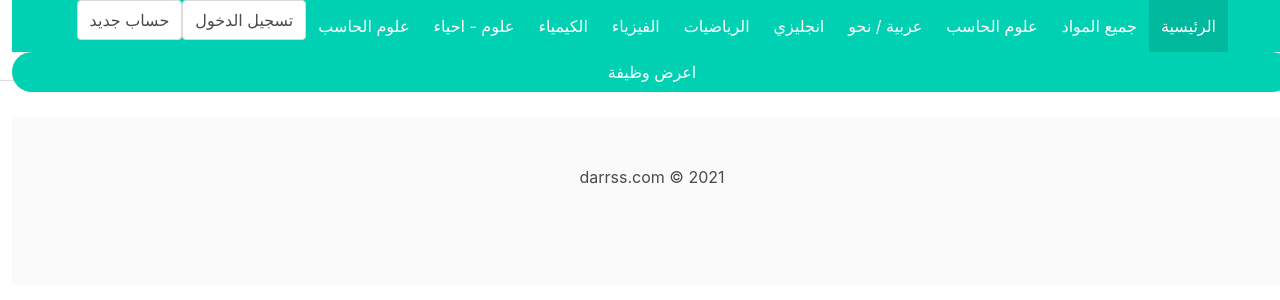
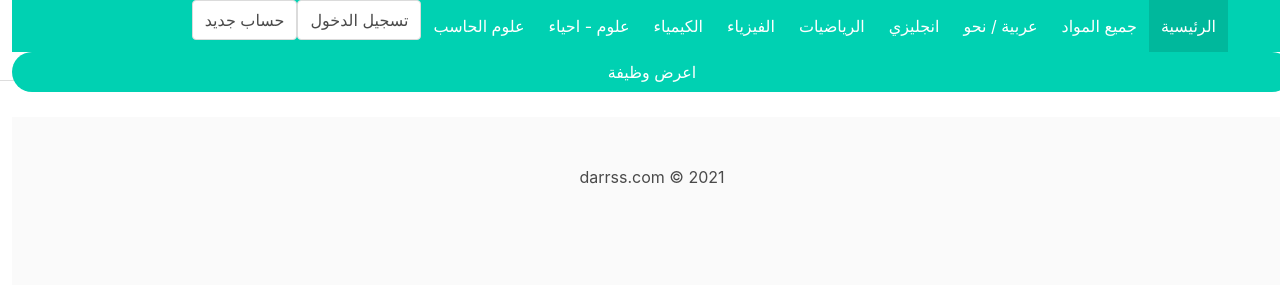
Before and after one commit to nasserfq/darrss, a Rails app: page / in a window 1280 px wide. Shown: the top 300 px of the page. Run offline with Rails 7, Linux system fonts and the light colour scheme; data that the repository does not hold is empty; style sheets or scripts are compiled from the project's sources; some libraries are stand-ins or nearby versions.

Commit message:
delete duplicate computer science

```diff
--- a/app/views/layouts/application.html.erb
+++ b/app/views/layouts/application.html.erb
@@ -59,7 +59,6 @@
        <div class="navbar-end">
          <a href="/" class="navbar-item is-active">الرئيسية</a>
          <a href="/jobs" class="navbar-item">جميع المواد</a>
-         <a href="/jobs?job_type=Computer-Science" class="navbar-item">علوم الحاسب</a>
          <a href="/jobs?job_type=Arabic" class="navbar-item">عربية / نحو</a>
          <a href="/jobs?job_type=English" class="navbar-item">انجليزي</a>
          <a href="/jobs?job_type=Mathematics" class="navbar-item">الرياضيات</a>
```
